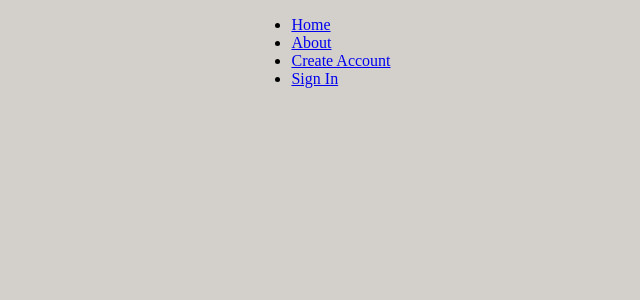
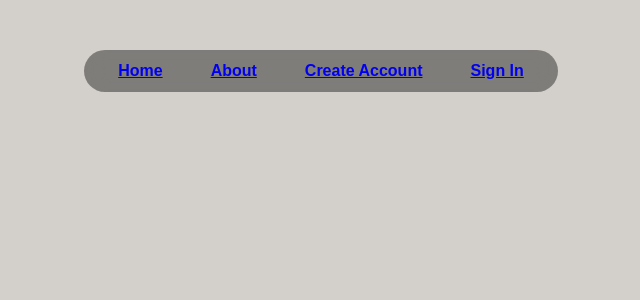
Before and after one commit to nikolina2k/keyboard-fights, a SvelteKit app: page / in a window 1280 px wide. Shown: the top 300 px of the page, without its empty margins (319-959 px from the left). Built offline with nearby package versions, Linux system fonts and the light colour scheme.

Commit message:
style navbar

```diff
--- a/src/components/Navbar.svelte
+++ b/src/components/Navbar.svelte
@@ -12,3 +12,49 @@
         </ul>
     </nav>
 </header>
+
+<style>
+    .navbar_links {
+        border-radius: 25px;
+        height: fit-content;
+        display: inline-flex;
+        background-color: rgba(0, 0, 0, .4);
+        -webkit-backdrop-filter: blur(10px);
+        backdrop-filter: blur(10px);
+        align-items: center;
+        padding: 0 10px;
+        margin: 50px 0 0 0;
+    }
+
+    li {
+        list-style: none;
+		color: white;
+        font-family: sans-serif;
+		font-weight: bold;
+        padding: 12px 16px;
+		margin: 0 8px;
+        position: relative;
+		cursor: pointer;
+        white-space: nowrap;
+    }
+
+    li::before {
+            content: " ";
+			position: absolute;
+			top: 0;
+			left: 0;
+            height: 100%;
+			width: 100%;
+			z-index: -1;
+			transition: .2s;
+			border-radius: 25px;
+        }
+
+    li:hover {
+        background: linear-gradient(to bottom, #e8edec, #d2d1d3);
+        box-shadow: 0px 3px 20px 0px black;
+		transform: scale(1.2);
+        color: black;
+    }
+
+</style>
```
